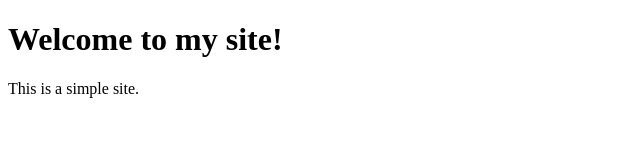
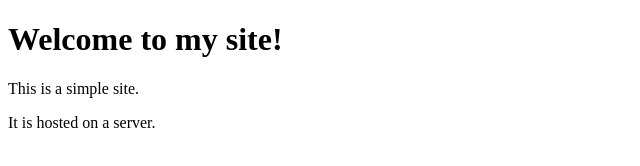
Before and after one commit to nostalgialinh/testing, a plain HTML site: page site/index.html in a window 1280 px wide. Shown: the whole page, without its empty margins (0-640 px from the left). Drawn offline with Linux system fonts and the light colour scheme.

Commit message:
Small additional text

```diff
--- a/site/index.html
+++ b/site/index.html
@@ -6,4 +6,5 @@
 <body>
     <h1>Welcome to my site!</h1>
     <p>This is a simple site.</p>
+    <p>It is hosted on a server.</p>
 </body>
```
